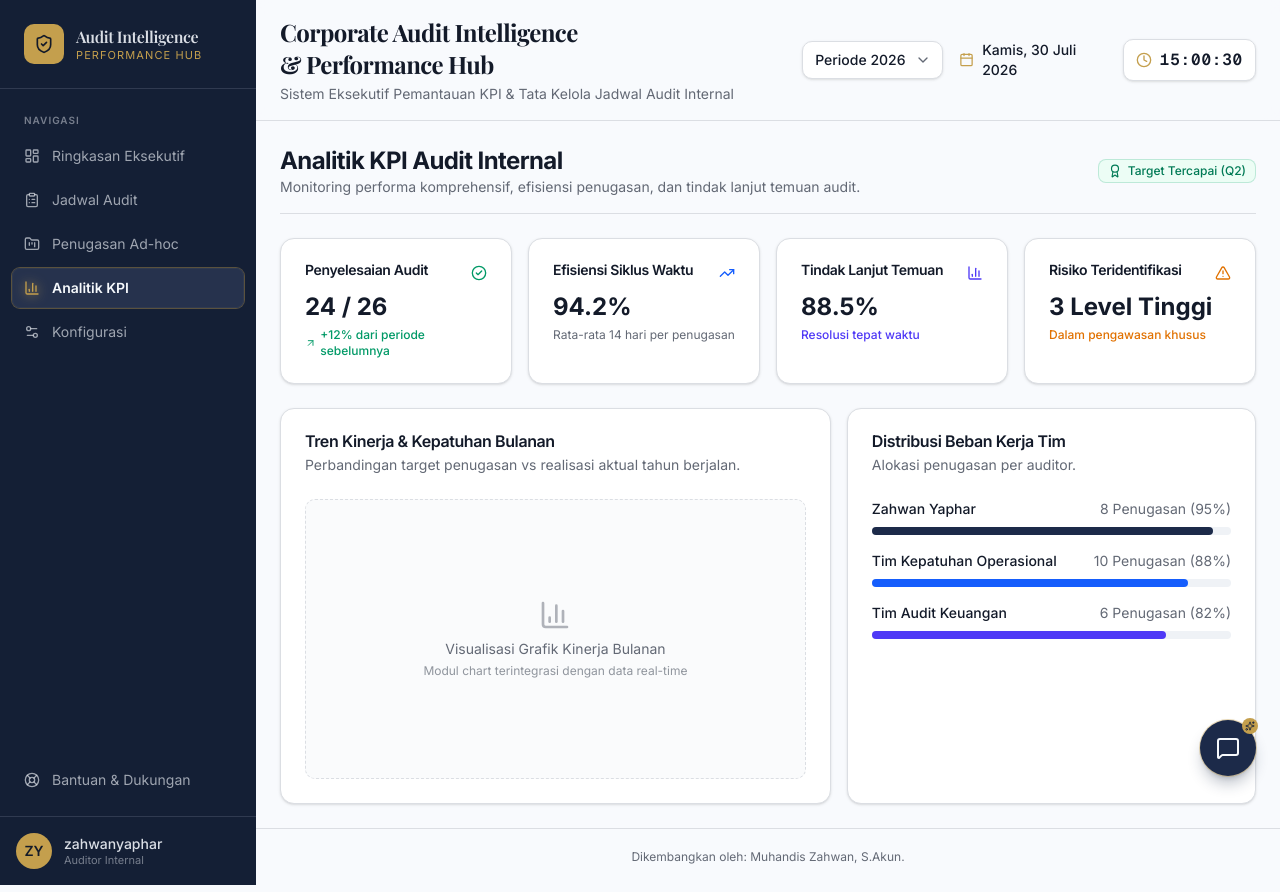
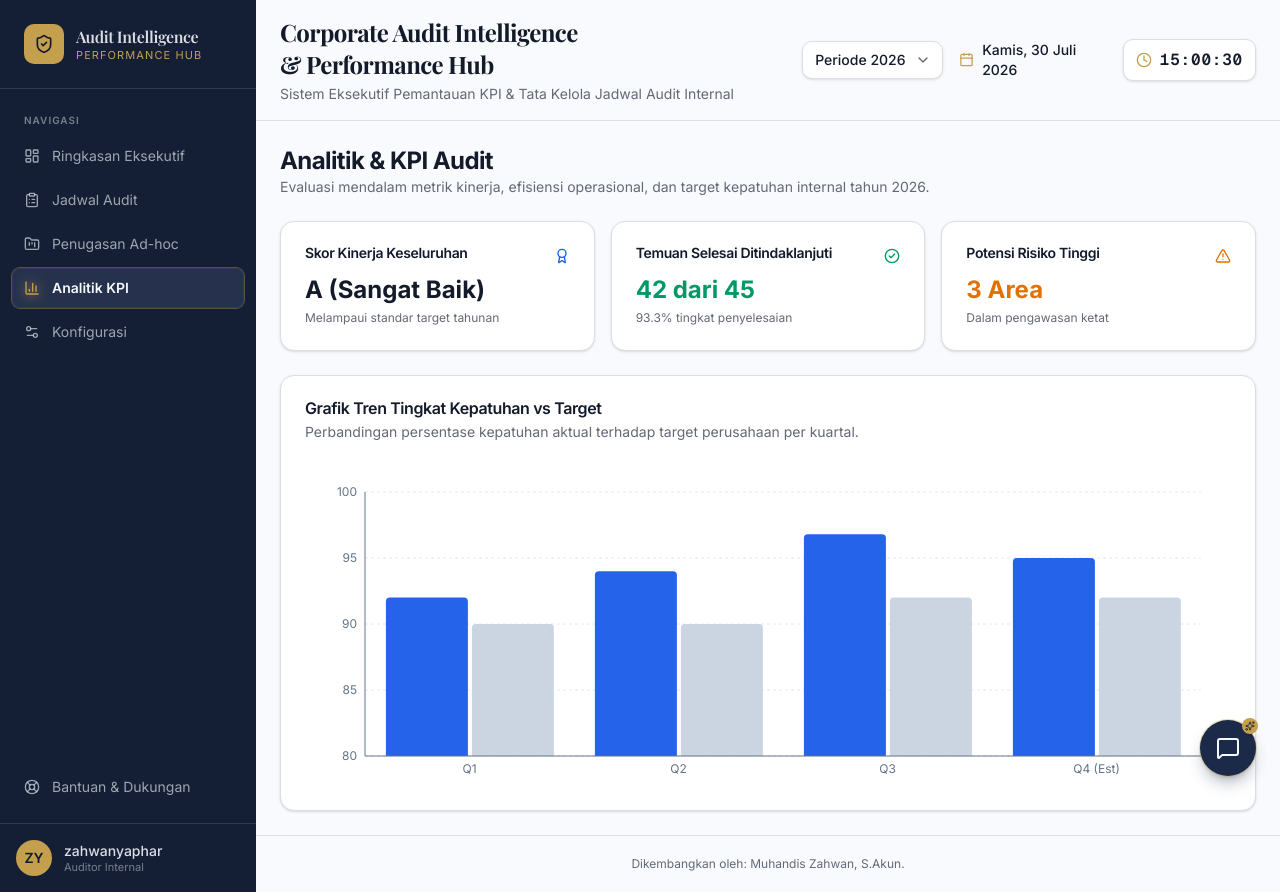
Before and after one commit to muhandiszahwann/KPI-Zahwan, a Next.js app: page / in a window 1280 px wide. Both pictures are taken after a click on the button "Analitik KPI". Built offline with nearby package versions, Linux system fonts and the light colour scheme; a web font is replaced by a local one.

Commit message:
Update AnalitikKPI.tsx

```diff
--- a/components/views/AnalitikKPI.tsx
+++ b/components/views/AnalitikKPI.tsx
@@ -1,139 +1,86 @@
 "use client"
 
+import React from "react"
 import { Card, CardContent, CardHeader, CardTitle, CardDescription } from "@/components/ui/card"
-import { BarChart3, TrendingUp, Users, CheckCircle2, AlertTriangle, ArrowUpRight, Award } from "lucide-react"
+import { BarChart, Bar, XAxis, YAxis, Tooltip, ResponsiveContainer, CartesianGrid } from "recharts"
+import { TrendingUp, Award, CheckCircle2, AlertTriangle } from "lucide-react"
+
+const dataGrafik = [
+  { kuartal: "Q1", kepatuhan: 92, target: 90 },
+  { kuartal: "Q2", kepatuhan: 94, target: 90 },
+  { kuartal: "Q3", kepatuhan: 96.8, target: 92 },
+  { kuartal: "Q4 (Est)", kepatuhan: 95, target: 92 },
+]
 
 export function AnalitikKPI() {
   return (
     <div className="space-y-6">
-      <div className="flex flex-col gap-2 border-b pb-4">
-        <div className="flex items-center justify-between">
-          <div>
-            <h1 className="text-2xl font-bold tracking-tight">Analitik KPI Audit Internal</h1>
-            <p className="text-sm text-muted-foreground">
-              Monitoring performa komprehensif, efisiensi penugasan, dan tindak lanjut temuan audit.
-            </p>
-          </div>
-          <div className="flex items-center gap-2">
-            <span className="inline-flex items-center rounded-md bg-emerald-50 px-2.5 py-1 text-xs font-medium text-emerald-700 ring-1 ring-inset ring-emerald-600/20">
-              <Award className="mr-1.5 h-3.5 w-3.5" /> Target Tercapai (Q2)
-            </span>
-          </div>
-        </div>
+      <div>
+        <h2 className="text-2xl font-bold tracking-tight">Analitik & KPI Audit</h2>
+        <p className="text-sm text-muted-foreground">
+          Evaluasi mendalam metrik kinerja, efisiensi operasional, dan target kepatuhan internal tahun 2026.
+        </p>
       </div>
 
-      {/* Metrik Utama */}
-      <div className="grid gap-4 md:grid-cols-2 lg:grid-cols-4">
-        <Card className="shadow-sm">
-          <CardHeader className="flex flex-row items-center justify-between pb-2 space-y-0">
-            <CardTitle className="text-sm font-medium">Penyelesaian Audit</CardTitle>
+      {/* Top Stats */}
+      <div className="grid grid-cols-1 sm:grid-cols-3 gap-4">
+        <Card>
+          <CardHeader className="flex flex-row items-center justify-between pb-2">
+            <CardTitle className="text-sm font-medium">Skor Kinerja Keseluruhan</CardTitle>
+            <Award className="h-4 w-4 text-blue-600" />
+          </CardHeader>
+          <CardContent>
+            <div className="text-2xl font-bold">A (Sangat Baik)</div>
+            <p className="text-xs text-muted-foreground mt-1">Melampaui standar target tahunan</p>
+          </CardContent>
+        </Card>
+
+        <Card>
+          <CardHeader className="flex flex-row items-center justify-between pb-2">
+            <CardTitle className="text-sm font-medium">Temuan Selesai Ditindaklanjuti</CardTitle>
             <CheckCircle2 className="h-4 w-4 text-emerald-600" />
           </CardHeader>
           <CardContent>
-            <div className="text-2xl font-bold">24 / 26</div>
-            <div className="flex items-center pt-1 text-xs text-emerald-600 font-medium">
-              <ArrowUpRight className="mr-1 h-3 w-3" />
-              <span>+12% dari periode sebelumnya</span>
-            </div>
+            <div className="text-2xl font-bold text-emerald-600">42 dari 45</div>
+            <p className="text-xs text-muted-foreground mt-1">93.3% tingkat penyelesaian</p>
           </CardContent>
         </Card>
 
-        <Card className="shadow-sm">
-          <CardHeader className="flex flex-row items-center justify-between pb-2 space-y-0">
-            <CardTitle className="text-sm font-medium">Efisiensi Siklus Waktu</CardTitle>
-            <TrendingUp className="h-4 w-4 text-blue-600" />
-          </CardHeader>
-          <CardContent>
-            <div className="text-2xl font-bold">94.2%</div>
-            <div className="flex items-center pt-1 text-xs text-muted-foreground">
-              <span>Rata-rata 14 hari per penugasan</span>
-            </div>
-          </CardContent>
-        </Card>
-
-        <Card className="shadow-sm">
-          <CardHeader className="flex flex-row items-center justify-between pb-2 space-y-0">
-            <CardTitle className="text-sm font-medium">Tindak Lanjut Temuan</CardTitle>
-            <BarChart3 className="h-4 w-4 text-indigo-600" />
-          </CardHeader>
-          <CardContent>
-            <div className="text-2xl font-bold">88.5%</div>
-            <div className="flex items-center pt-1 text-xs text-indigo-600 font-medium">
-              <span>Resolusi tepat waktu</span>
-            </div>
-          </CardContent>
-        </Card>
-
-        <Card className="shadow-sm">
-          <CardHeader className="flex flex-row items-center justify-between pb-2 space-y-0">
-            <CardTitle className="text-sm font-medium">Risiko Teridentifikasi</CardTitle>
+        <Card>
+          <CardHeader className="flex flex-row items-center justify-between pb-2">
+            <CardTitle className="text-sm font-medium">Potensi Risiko Tinggi</CardTitle>
             <AlertTriangle className="h-4 w-4 text-amber-600" />
           </CardHeader>
           <CardContent>
-            <div className="text-2xl font-bold">3 Level Tinggi</div>
-            <div className="flex items-center pt-1 text-xs text-amber-600 font-medium">
-              <span>Dalam pengawasan khusus</span>
-            </div>
+            <div className="text-2xl font-bold text-amber-600">3 Area</div>
+            <p className="text-xs text-muted-foreground mt-1">Dalam pengawasan ketat</p>
           </CardContent>
         </Card>
       </div>
 
-      {/* Grid Analitik Lanjutan */}
-      <div className="grid gap-4 md:grid-cols-7">
-        <Card className="col-span-4 shadow-sm">
-          <CardHeader>
-            <CardTitle>Tren Kinerja & Kepatuhan Bulanan</CardTitle>
-            <CardDescription>Perbandingan target penugasan vs realisasi aktual tahun berjalan.</CardDescription>
-          </CardHeader>
-          <CardContent>
-            <div className="h-[280px] flex flex-col items-center justify-center border border-dashed rounded-lg bg-muted/30 text-muted-foreground text-sm">
-              <BarChart3 className="h-8 w-8 mb-2 text-muted-foreground/50" />
-              <span>Visualisasi Grafik Kinerja Bulanan</span>
-              <span className="text-xs text-muted-foreground/70 mt-1">Modul chart terintegrasi dengan data real-time</span>
-            </div>
-          </CardContent>
-        </Card>
-
-        <Card className="col-span-3 shadow-sm">
-          <CardHeader>
-            <CardTitle>Distribusi Beban Kerja Tim</CardTitle>
-            <CardDescription>Alokasi penugasan per auditor.</CardDescription>
-          </CardHeader>
-          <CardContent>
-            <div className="space-y-4">
-              <div className="space-y-2">
-                <div className="flex items-center justify-between text-sm">
-                  <span className="font-medium">Zahwan Yaphar</span>
-                  <span className="text-muted-foreground">8 Penugasan (95%)</span>
-                </div>
-                <div className="h-2 w-full rounded-full bg-secondary">
-                  <div className="h-2 rounded-full bg-primary" style={{ width: "95%" }}></div>
-                </div>
-              </div>
-
-              <div className="space-y-2">
-                <div className="flex items-center justify-between text-sm">
-                  <span className="font-medium">Tim Kepatuhan Operasional</span>
-                  <span className="text-muted-foreground">10 Penugasan (88%)</span>
-                </div>
-                <div className="h-2 w-full rounded-full bg-secondary">
-                  <div className="h-2 rounded-full bg-blue-600" style={{ width: "88%" }}></div>
-                </div>
-              </div>
-
-              <div className="space-y-2">
-                <div className="flex items-center justify-between text-sm">
-                  <span className="font-medium">Tim Audit Keuangan</span>
-                  <span className="text-muted-foreground">6 Penugasan (82%)</span>
-                </div>
-                <div className="h-2 w-full rounded-full bg-secondary">
-                  <div className="h-2 rounded-full bg-indigo-600" style={{ width: "82%" }}></div>
-                </div>
-              </div>
-            </div>
-          </CardContent>
-        </Card>
-      </div>
+      {/* Chart Section */}
+      <Card>
+        <CardHeader>
+          <CardTitle>Grafik Tren Tingkat Kepatuhan vs Target</CardTitle>
+          <CardDescription>Perbandingan persentase kepatuhan aktual terhadap target perusahaan per kuartal.</CardDescription>
+        </CardHeader>
+        <CardContent>
+          <div className="h-[320px] w-full pt-4">
+            <ResponsiveContainer width="100%" height="100%">
+              <BarChart data={dataGrafik} margin={{ top: 10, right: 30, left: 0, bottom: 0 }}>
+                <CartesianGrid strokeDasharray="3 3" vertical={false} stroke="#e2e8f0" />
+                <XAxis dataKey="kuartal" stroke="#64748b" fontSize={12} tickLine={false} />
+                <YAxis stroke="#64748b" fontSize={12} tickLine={false} domain={[80, 100]} />
+                <Tooltip
+                  contentStyle={{ backgroundColor: "#ffffff", borderColor: "#e2e8f0", borderRadius: "8px", fontSize: "12px" }}
+                />
+                <Bar dataKey="kepatuhan" name="Kepatuhan Aktual (%)" fill="#2563eb" radius={[4, 4, 0, 0]} />
+                <Bar dataKey="target" name="Target Minimum (%)" fill="#cbd5e1" radius={[4, 4, 0, 0]} />
+              </BarChart>
+            </ResponsiveContainer>
+          </div>
+        </CardContent>
+      </Card>
     </div>
   )
 }
```
